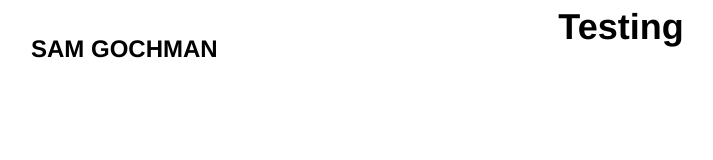
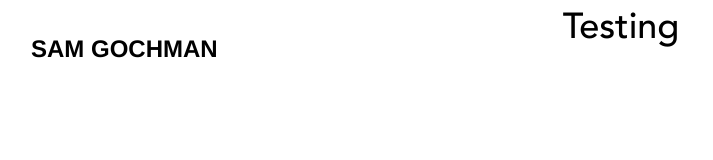
Before and after one commit to srgochman/samgochman, a Vue app: page /juices in a window 1280 px wide. Shown: the top 160 px of the page, without its empty margins (19-732 px from the left). Built offline with nearby package versions, Linux system fonts and the light colour scheme; a web font is replaced by a local one.

Commit message:
font weight mod

```diff
--- a/src/scss/type.scss
+++ b/src/scss/type.scss
@@ -23,7 +23,7 @@ h1 {
 /* large bold text */
 h2 {
   font-size: 2.25em;
-  font-weight: 700;
+  font-weight: 500;
   line-height: 1.5em;
   margin: 0 0 0px 0;
   /* display: inline; */
@@ -32,7 +32,7 @@ h2 {
 /* large non-bold text */
 h3 {
   font-size: 1.9em;
-  font-weight: 200;
+  font-weight: 500;
   line-height: 1.7em;
   margin: 0 0 0px 0;
   /* display: inline; */
```
